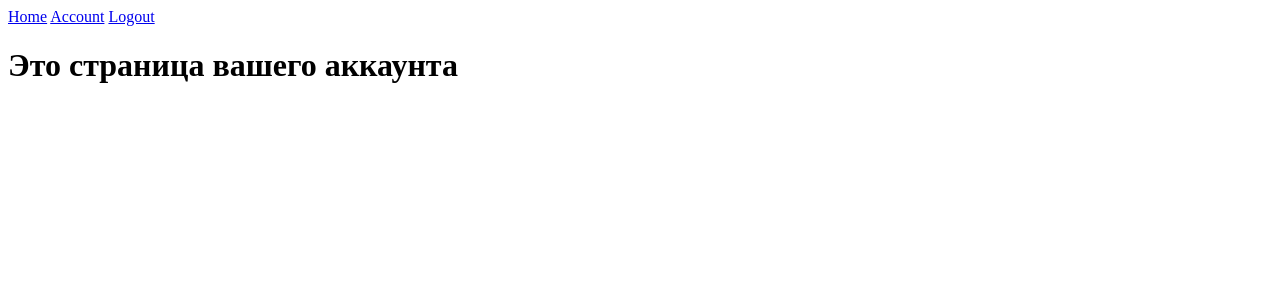
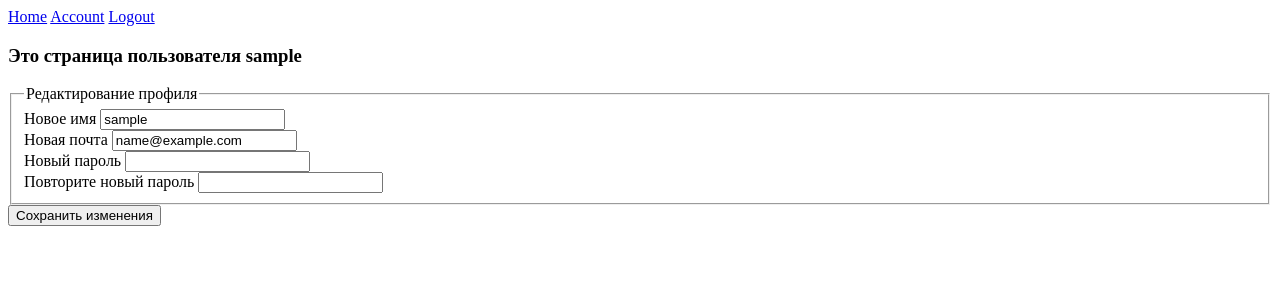
Before and after one commit to SergBo77/HW_authentication, a Flask app: page /account in a window 1280 px wide. Shown: the top 300 px of the page. Run offline with Flask 3, Linux system fonts and the light colour scheme; the visitor is signed in with stand-in values (Sample User, id 1).

Commit message:
add update

```diff
--- a/app/forms.py
+++ b/app/forms.py
@@ -2,6 +2,7 @@
 from wtforms import StringField, PasswordField, BooleanField, SubmitField
 from wtforms.validators import DataRequired, Length, Email, EqualTo, ValidationError
 from app.models import User
+from flask_login import current_user
 
 
 class RegistrationForm(FlaskForm):
@@ -27,3 +28,22 @@
     password = PasswordField('Password', validators=[DataRequired()])
     remember = BooleanField('Запомни меня')
     submit = SubmitField('Login')
+
+class UpdateProfileForm(FlaskForm):
+    username = StringField('Новое имя', validators=[DataRequired(),Length(min=2, max=35)])
+    email = StringField('Новая почта',validators=[DataRequired(),Email()])
+    password = PasswordField('Новый пароль', validators=[DataRequired()])
+    confirm_password = PasswordField('Повторите новый пароль', validators=[DataRequired(),EqualTo('password')])
+    submit = SubmitField('Сохранить изменения')  # Кнопка для сохранения изменений
+
+    def validate_username(self, username):
+        if username.data != current_user.username:
+            user = User.query.filter_by(username=username.data).first()
+            if user:
+                raise ValidationError('Это имя занято. Пожалуйста, выберите другое.')
+
+    def validate_email(self, email):
+        if email.data != current_user.email:
+            user = User.query.filter_by(email=email.data).first()
+            if user:
+                raise ValidationError('Этот адрес занят. Пожалуйста, выберите другой.')
--- a/app/models.py
+++ b/app/models.py
@@ -1,5 +1,3 @@
-
-
 from app import db, login_manager
 from flask_login import UserMixin
 
--- a/app/routes.py
+++ b/app/routes.py
@@ -2,7 +2,7 @@
 from flask_login import login_user, logout_user, current_user, login_required
 from app.models import User
 from app import app, db, bcrypt
-from app.forms import RegistrationForm, LoginForm
+from app.forms import RegistrationForm, LoginForm, UpdateProfileForm
 
 @app.route('/')
 @app.route('/home')
@@ -43,7 +43,18 @@
     logout_user()
     return redirect(url_for('home'))
 
-@app.route('/account')
+@app.route('/account', methods=['GET', 'POST'])
 @login_required
 def account():
-    return render_template('account.html')
+    form = UpdateProfileForm()
+    if form.validate_on_submit():
+        current_user.username = form.username.data
+        current_user.email = form.email.data
+        current_user.password = bcrypt.generate_password_hash(form.password.data).decode('utf-8')
+        db.session.commit()
+        flash('Ваши данные  были обновлены!', 'success')
+        return redirect(url_for('account'))
+    elif request.method == 'GET':
+        form.username.data = current_user.username
+        form.email.data = current_user.email
+    return render_template('account.html', title='Account', form=form)
--- a/app/templates/account.html
+++ b/app/templates/account.html
@@ -1,9 +1,36 @@
 {% extends "base.html" %}
 
 {% block title %}
-аккаунт
+    Аккаунт
 {% endblock %}
 
 {% block content %}
-<h1>Это страница вашего аккаунта</h1>
-{% endblock %}
+    <h3>Это страница пользователя {{ current_user.username }}</h3>
+    <div class="content-section">
+        <form method="POST" action="">
+            {{ form.hidden_tag() }}
+            <fieldset class="form-group">
+                <legend class="border-bottom mb-4">Редактирование профиля</legend>
+                <div class="form-group">
+                    {{ form.username.label(class="form-control-label") }}
+                    {{ form.username(class="form-control form-control-lg") }}
+                </div>
+                <div class="form-group">
+                    {{ form.email.label(class="form-control-label") }}
+                    {{ form.email(class="form-control form-control-lg") }}
+                </div>
+                <div class="form-group">
+                    {{ form.password.label(class="form-control-label") }}
+                    {{ form.password(class="form-control form-control-lg") }}
+                </div>
+                <div class="form-group">
+                    {{ form.confirm_password.label(class="form-control-label") }}
+                    {{ form.confirm_password(class="form-control form-control-lg") }}
+                </div>
+            </fieldset>
+            <div class="form-group">
+                {{ form.submit(class="btn btn-outline-info") }}
+            </div>
+        </form>
+    </div>
+{% endblock content %}
```
